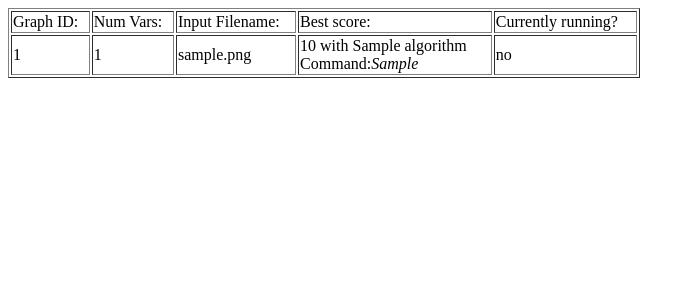
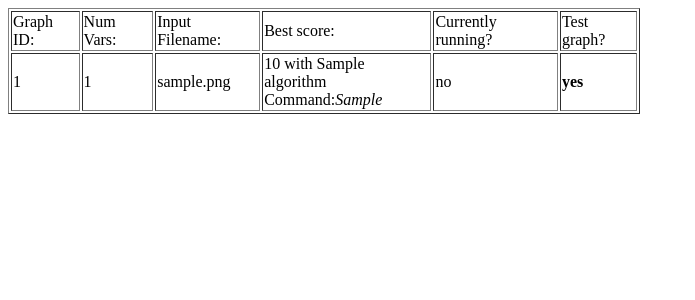
Before and after one commit to j-wing/turbo-tyrion, a Django app: page / in a window 1280 px wide. Shown: the top 300 px of the page, without its empty margins (0-695 px from the left). Run offline with Django 3.2, Linux system fonts and the light colour scheme; tables that the repository leaves empty hold one stand-in row (values such as "Sample post").

Commit message:
Display whether a graph is a test graph on index.

```diff
--- a/main/templates/index.html
+++ b/main/templates/index.html
@@ -12,6 +12,7 @@
                 <td>Input Filename: </td>
                 <td>Best score: </td>
                 <td>Currently running?</td>
+                <td>Test graph?</td>
             </tr>
         </thead>
         <tbody>
@@ -29,6 +30,7 @@
                         &infin;
                     {%endif %}</td>
                 <td>{{graph.is_running|yesno}}</td>
+                <td><b>{{graph.is_test_graph|yesno}}</b></td>
             </tr>
         {%endfor%}
         </tbody>
```
